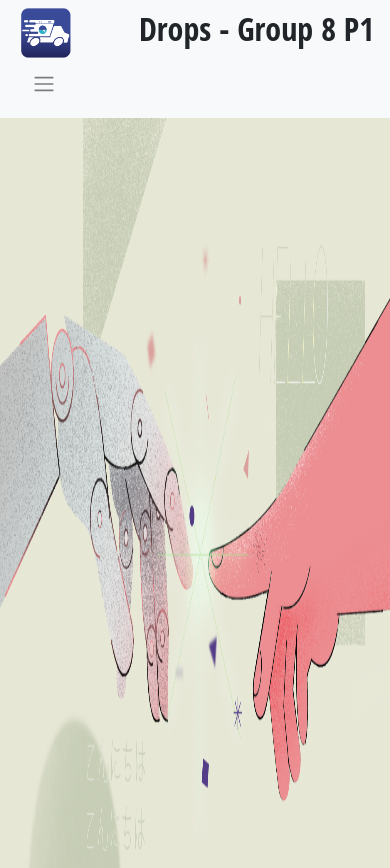
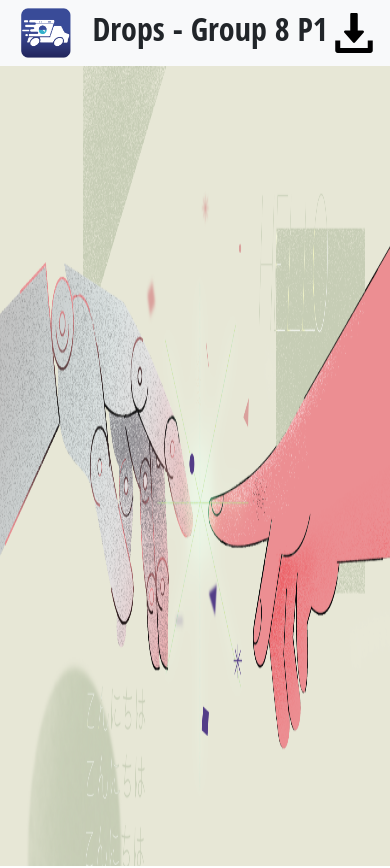
Before and after one commit to XavierPPacheco/IPM, an Angular app: page / in a window 390 px wide. Shown: the top 868 px of the page. Built offline with nearby package versions, Linux system fonts and the light colour scheme.

Commit message:
Add download icon to header for smaller screens

```diff
--- a/src/app/app.component.css
+++ b/src/app/app.component.css
@@ -214,3 +214,19 @@ h4{
   font-family: "Open Sans Condensed", Gabriola;
   font-size: 35px;
 }
+
+.downloadmobile{
+  display: none !important;
+}
+
+@media screen and (max-width: 800px) {
+  .downloadmobile{
+    display: inline-block!important;
+  }
+}
+
+@media screen and (max-width: 370px) {
+  .downloadmobile{
+    margin-left: 50%;
+  }
+}
--- a/src/app/app.component.html
+++ b/src/app/app.component.html
@@ -2,16 +2,10 @@
 
     <a href="#" target="_blank"> <img src="../assets/app-icon.svg"  width="60" height="50" class="d-inline-block" alt="" /></a>
     <h2 style="text-align: left; margin-left: 10px;font-family: 'Open Sans Condensed', Gabriola;font-weight: bold;">Drops - Group 8 P1</h2>
-    <div class="dropdown">
-      <button class="dropbtn navbar-toggler" type="button" data-toggle="collapse" data-target="#navbarSupportedContent"
-        aria-controls="navbarSupportedContent" aria-expanded="false" aria-label="Toggle navigation" (click)="myFunction()">
-        <span class="navbar-toggler-icon"></span>
-      </button>
-      <div class="dropdown-content" id="myDropdown">
-        <a href="#">Link 1</a>
-        <a href="#">Link 2</a>
-        <a href="#">Link 3</a>
-      </div>
+
+    <!-- THIS DIV IS FOR MOBILE ONLY, MAKES IT EASIER TO DOWNLOAD THE APP AS IT APPEARS IN THE HEADER-->
+    <div class="downloadmobile">
+      <a href="#" target="_blank"> <img src="../assets/download.svg"  width="40" height="40" class="d-inline-block" alt="" /></a>
     </div>
 
   <div class="navbar-collapse collapse">
```
Also changed, not shown: src/assets/download.svg (added).
